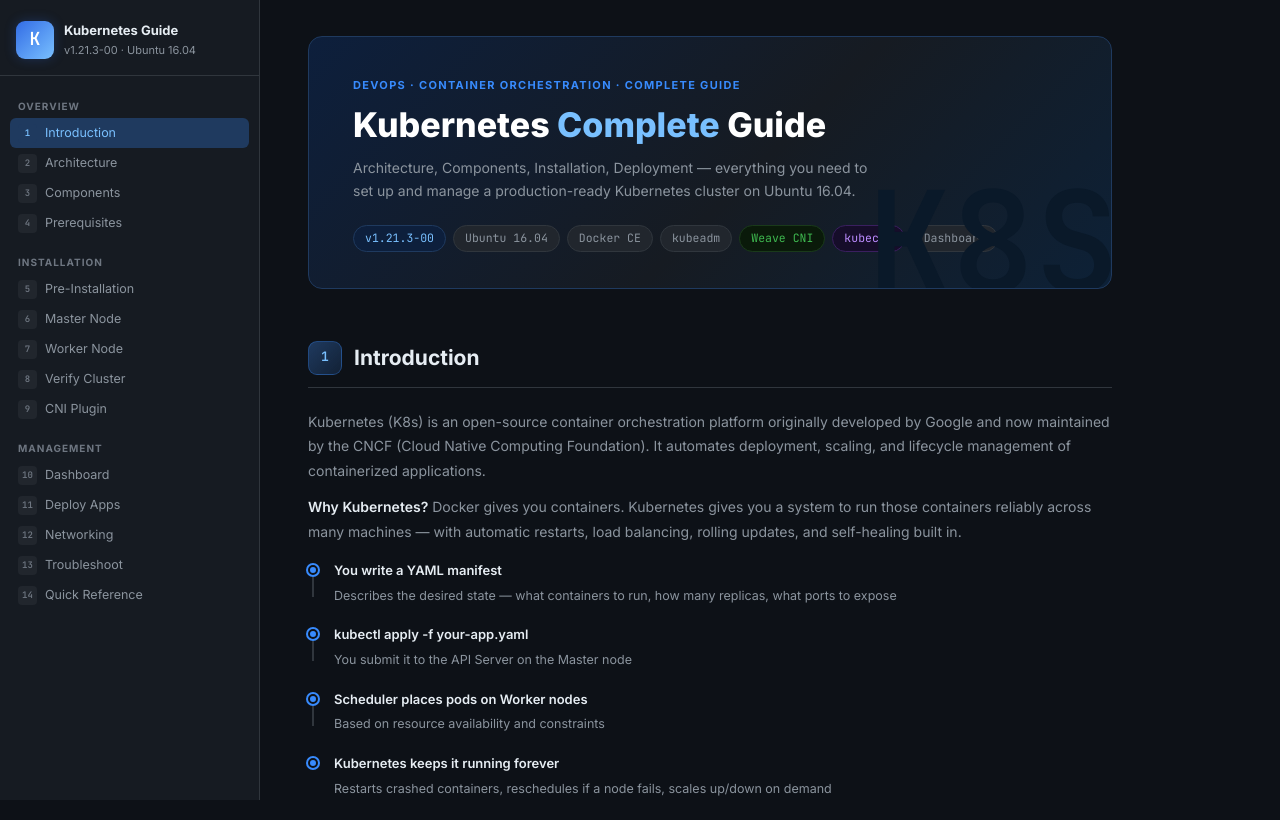
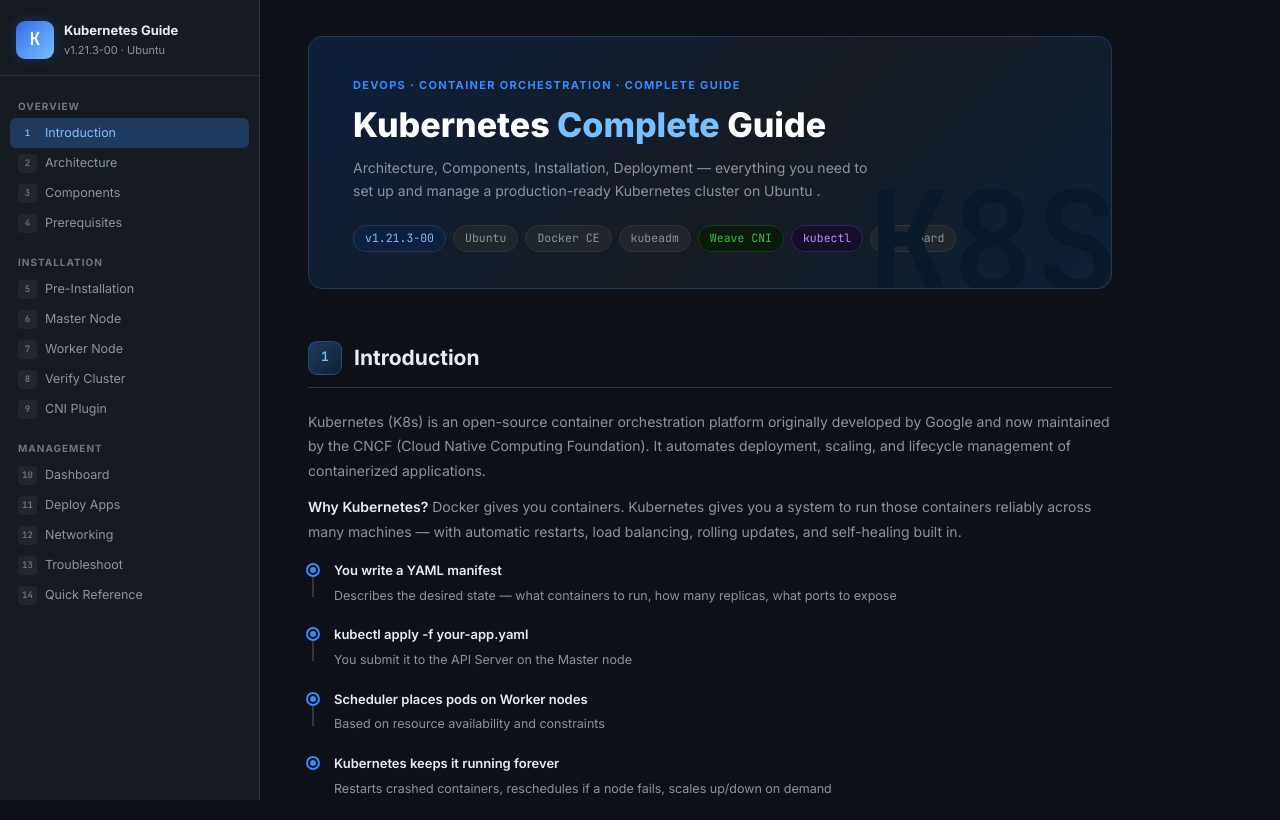
Before and after one commit to Punitsharma11/kubernetes-guide, a plain HTML site: page index.html in a window 1280 px wide. Shown: the top 820 px of the page. Drawn offline with Linux system fonts and the light colour scheme.

Commit message:
Update index.html

```diff
--- a/index.html
+++ b/index.html
@@ -177,7 +177,7 @@
   <div class="sidebar-logo">
     <div class="k8s-badge">
       <div class="k8s-icon">K</div>
-      <div><div class="sbl-title">Kubernetes Guide</div><div class="sbl-ver">v1.21.3-00 · Ubuntu 16.04</div></div>
+      <div><div class="sbl-title">Kubernetes Guide</div><div class="sbl-ver">v1.21.3-00 · Ubuntu </div></div>
     </div>
   </div>
 
@@ -213,10 +213,10 @@
 <div class="hero">
   <div class="hero-eyebrow">DevOps · Container Orchestration · Complete Guide</div>
   <h1>Kubernetes <span>Complete</span> Guide</h1>
-  <p class="hero-desc">Architecture, Components, Installation, Deployment — everything you need to set up and manage a production-ready Kubernetes cluster on Ubuntu 16.04.</p>
+  <p class="hero-desc">Architecture, Components, Installation, Deployment — everything you need to set up and manage a production-ready Kubernetes cluster on Ubuntu .</p>
   <div class="hero-tags">
     <span class="tag blue">v1.21.3-00</span>
-    <span class="tag">Ubuntu 16.04</span>
+    <span class="tag">Ubuntu</span>
     <span class="tag">Docker CE</span>
     <span class="tag">kubeadm</span>
     <span class="tag green">Weave CNI</span>
@@ -482,7 +482,7 @@
     <table>
       <thead><tr><th>Component</th><th>Requirement</th></tr></thead>
       <tbody>
-        <tr><td>OS</td><td>Ubuntu 16.04 (or compatible Linux)</td></tr>
+        <tr><td>OS</td><td>Ubuntu  (or compatible Linux)</td></tr>
         <tr><td>Nodes</td><td>2+ Linux servers — 1 Master + 1 or more Workers</td></tr>
         <tr><td>Access</td><td>sudo / root privileges on each node</td></tr>
         <tr><td>RAM</td><td>Minimum 2 GB per node (4 GB recommended for master)</td></tr>
```
